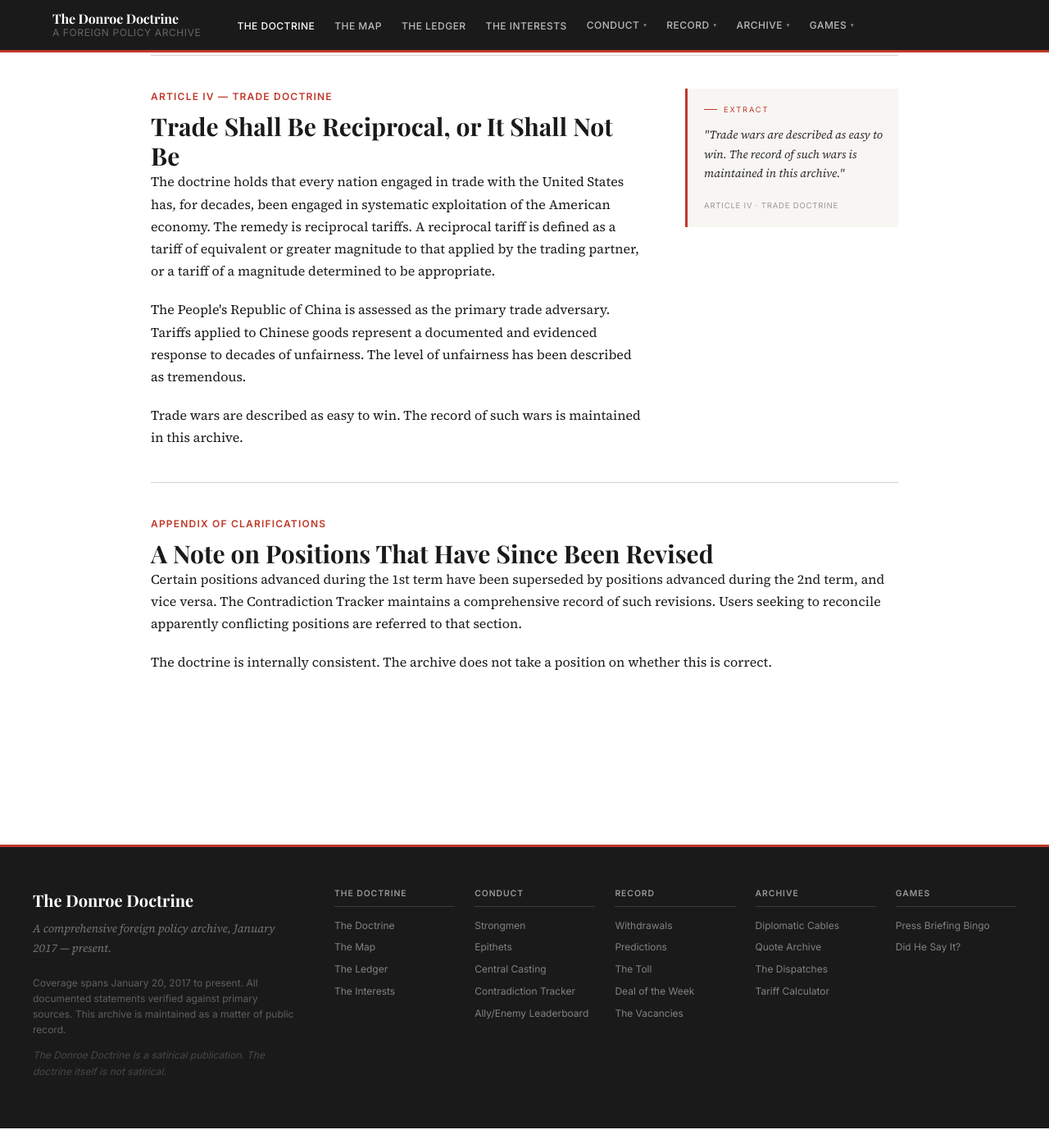
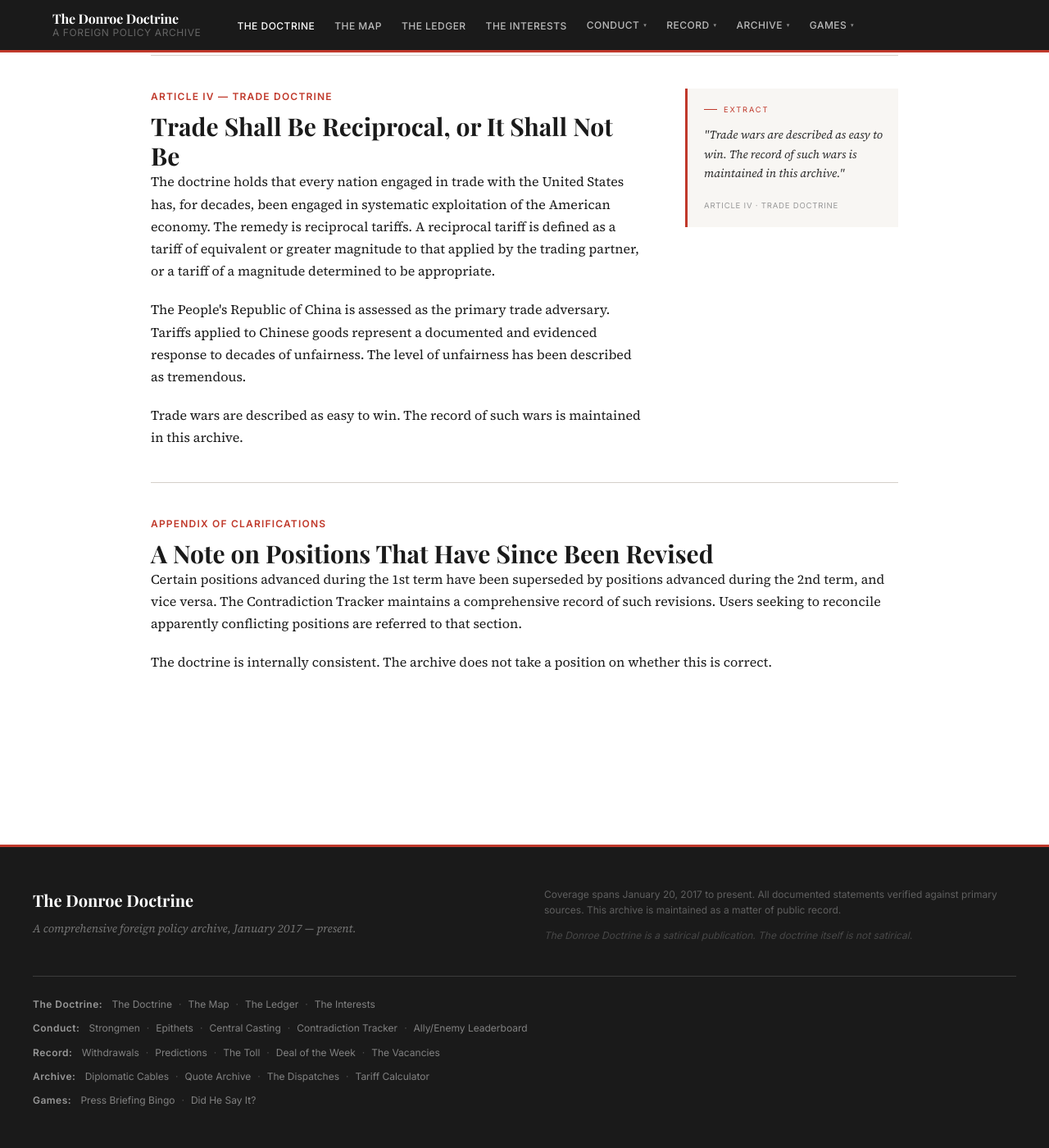
Before and after one commit to dtgara/donroe-doctrine, a Jekyll site: the page built from index.html, in a window 1280 px wide and 1400 px high, scrolled down 2848 px. Shown: the whole window at 82% size. Built offline with Jekyll 4.4.1, drawn with Linux system fonts in a browser that asks for light colours; some web fonts are replaced; before the commit the page ends 4224 px from its top, so only the background shows below that.

Commit message:
Rework footer sitemap into compact single-line grouped rows
Replace the 5-column vertical link grid (too tall) with each group
rendered as one wrapping line: label + inline links separated by
middots, stacked below the brand/legal text instead of beside it.

```diff
--- a/_includes/footer.html
+++ b/_includes/footer.html
@@ -7,49 +7,24 @@
 
     <nav class="footer-nav-groups" aria-label="Footer navigation">
       <div class="footer-nav-group">
-        <p class="footer-nav-group-title">The Doctrine</p>
-        <ul>
-          <li><a href="{{ '/' | relative_url }}">The Doctrine</a></li>
-          <li><a href="{{ '/map/' | relative_url }}">The Map</a></li>
-          <li><a href="{{ '/bribes/' | relative_url }}">The Ledger</a></li>
-          <li><a href="{{ '/interests/' | relative_url }}">The Interests</a></li>
-        </ul>
+        <span class="footer-nav-group-title">The Doctrine:</span>
+        <a href="{{ '/' | relative_url }}">The Doctrine</a><span class="sep">·</span><a href="{{ '/map/' | relative_url }}">The Map</a><span class="sep">·</span><a href="{{ '/bribes/' | relative_url }}">The Ledger</a><span class="sep">·</span><a href="{{ '/interests/' | relative_url }}">The Interests</a>
       </div>
       <div class="footer-nav-group">
-        <p class="footer-nav-group-title">Conduct</p>
-        <ul>
-          <li><a href="{{ '/strongmen/' | relative_url }}">Strongmen</a></li>
-          <li><a href="{{ '/epithets/' | relative_url }}">Epithets</a></li>
-          <li><a href="{{ '/central-casting/' | relative_url }}">Central Casting</a></li>
-          <li><a href="{{ '/contradictions/' | relative_url }}">Contradiction Tracker</a></li>
-          <li><a href="{{ '/leaderboard/' | relative_url }}">Ally/Enemy Leaderboard</a></li>
-        </ul>
+        <span class="footer-nav-group-title">Conduct:</span>
+        <a href="{{ '/strongmen/' | relative_url }}">Strongmen</a><span class="sep">·</span><a href="{{ '/epithets/' | relative_url }}">Epithets</a><span class="sep">·</span><a href="{{ '/central-casting/' | relative_url }}">Central Casting</a><span class="sep">·</span><a href="{{ '/contradictions/' | relative_url }}">Contradiction Tracker</a><span class="sep">·</span><a href="{{ '/leaderboard/' | relative_url }}">Ally/Enemy Leaderboard</a>
       </div>
       <div class="footer-nav-group">
-        <p class="footer-nav-group-title">Record</p>
-        <ul>
-          <li><a href="{{ '/withdrawals/' | relative_url }}">Withdrawals</a></li>
-          <li><a href="{{ '/predictions/' | relative_url }}">Predictions</a></li>
-          <li><a href="{{ '/toll/' | relative_url }}">The Toll</a></li>
-          <li><a href="{{ '/deals/' | relative_url }}">Deal of the Week</a></li>
-          <li><a href="{{ '/vacancies/' | relative_url }}">The Vacancies</a></li>
-        </ul>
+        <span class="footer-nav-group-title">Record:</span>
+        <a href="{{ '/withdrawals/' | relative_url }}">Withdrawals</a><span class="sep">·</span><a href="{{ '/predictions/' | relative_url }}">Predictions</a><span class="sep">·</span><a href="{{ '/toll/' | relative_url }}">The Toll</a><span class="sep">·</span><a href="{{ '/deals/' | relative_url }}">Deal of the Week</a><span class="sep">·</span><a href="{{ '/vacancies/' | relative_url }}">The Vacancies</a>
       </div>
       <div class="footer-nav-group">
-        <p class="footer-nav-group-title">Archive</p>
-        <ul>
-          <li><a href="{{ '/cables/' | relative_url }}">Diplomatic Cables</a></li>
-          <li><a href="{{ '/quotes/' | relative_url }}">Quote Archive</a></li>
-          <li><a href="{{ '/dispatches/' | relative_url }}">The Dispatches</a></li>
-          <li><a href="{{ '/tariffs/' | relative_url }}">Tariff Calculator</a></li>
-        </ul>
+        <span class="footer-nav-group-title">Archive:</span>
+        <a href="{{ '/cables/' | relative_url }}">Diplomatic Cables</a><span class="sep">·</span><a href="{{ '/quotes/' | relative_url }}">Quote Archive</a><span class="sep">·</span><a href="{{ '/dispatches/' | relative_url }}">The Dispatches</a><span class="sep">·</span><a href="{{ '/tariffs/' | relative_url }}">Tariff Calculator</a>
       </div>
       <div class="footer-nav-group">
-        <p class="footer-nav-group-title">Games</p>
-        <ul>
-          <li><a href="{{ '/bingo/' | relative_url }}">Press Briefing Bingo</a></li>
-          <li><a href="{{ '/quote-game/' | relative_url }}">Did He Say It?</a></li>
-        </ul>
+        <span class="footer-nav-group-title">Games:</span>
+        <a href="{{ '/bingo/' | relative_url }}">Press Briefing Bingo</a><span class="sep">·</span><a href="{{ '/quote-game/' | relative_url }}">Did He Say It?</a>
       </div>
     </nav>
 
--- a/assets/css/style-v2.css
+++ b/assets/css/style-v2.css
@@ -1248,12 +1248,12 @@ body { padding-top: var(--nav-height); }
   max-width: var(--max-width);
   margin: 0 auto;
   display: grid;
-  grid-template-columns: 1fr 2.6fr;
+  grid-template-columns: 1fr 1fr;
   grid-template-areas:
-    "brand groups"
-    "legal groups";
+    "brand legal"
+    "groups groups";
   column-gap: 3rem;
-  row-gap: 1.25rem;
+  row-gap: 1.75rem;
 }
 
 .footer-brand { grid-area: brand; }
@@ -1273,41 +1273,40 @@ body { padding-top: var(--nav-height); }
 }
 
 /* Footer nav — grouped to mirror the header's Conduct/Record/Archive/Games
-   dropdowns, so the list of sections doesn't collapse into one long single
-   column. Each group is capped at ~5 items by design; add new sections to
-   whichever group they belong in rather than growing a flat list. */
+   dropdowns, so the section list doesn't collapse into one long column.
+   Each group renders as a single wrapping line (label + inline links)
+   rather than a stacked list, so five groups cost five short lines
+   instead of five tall columns. Add new sections to whichever group
+   they belong in rather than growing a flat list. */
 .footer-nav-groups {
   grid-area: groups;
-  display: grid;
-  grid-template-columns: repeat(5, 1fr);
-  gap: 1.5rem;
+  display: flex;
+  flex-direction: column;
+  gap: 0.55rem;
+  border-top: 1px solid rgba(255,255,255,0.15);
+  padding-top: 1.5rem;
+}
+.footer-nav-group {
+  font-family: var(--font-ui);
+  font-size: var(--text-xs);
+  line-height: 1.7;
 }
 .footer-nav-group-title {
-  font-family: var(--font-ui);
-  font-size: 0.65rem;
   font-weight: 600;
-  letter-spacing: 0.09em;
-  text-transform: uppercase;
+  letter-spacing: 0.04em;
   color: rgba(255,255,255,0.55);
-  margin: 0 0 0.6rem;
-  padding-bottom: 0.4rem;
-  border-bottom: 1px solid rgba(255,255,255,0.15);
-}
-.footer-nav-group ul {
-  list-style: none;
-  padding: 0;
-  margin: 0;
-}
-.footer-nav-group li a {
-  font-family: var(--font-ui);
-  font-size: var(--text-xs);
+  margin-right: 0.5rem;
+}
+.footer-nav-group a {
   color: rgba(255,255,255,0.45);
   text-decoration: none;
-  display: block;
-  padding: 0.2rem 0;
   transition: color var(--transition-fast);
 }
-.footer-nav-group li a:hover { color: var(--color-white); }
+.footer-nav-group a:hover { color: var(--color-white); }
+.footer-nav-group .sep {
+  color: rgba(255,255,255,0.25);
+  margin: 0 0.5rem;
+}
 
 .footer-legal {
   font-family: var(--font-ui);
@@ -1463,13 +1462,10 @@ body { padding-top: var(--nav-height); }
     grid-template-columns: 1fr;
     grid-template-areas:
       "brand"
-      "groups"
-      "legal";
+      "legal"
+      "groups";
   }
   .footer-legal { align-self: auto; }
-  .footer-nav-groups {
-    grid-template-columns: repeat(3, 1fr);
-  }
 }
 
 @media (max-width: 768px) {
@@ -1526,9 +1522,6 @@ body { padding-top: var(--nav-height); }
 
   .footer-inner {
     gap: 2rem;
-  }
-  .footer-nav-groups {
-    grid-template-columns: repeat(2, 1fr);
   }
 
   .tariff-result-meta {
```
